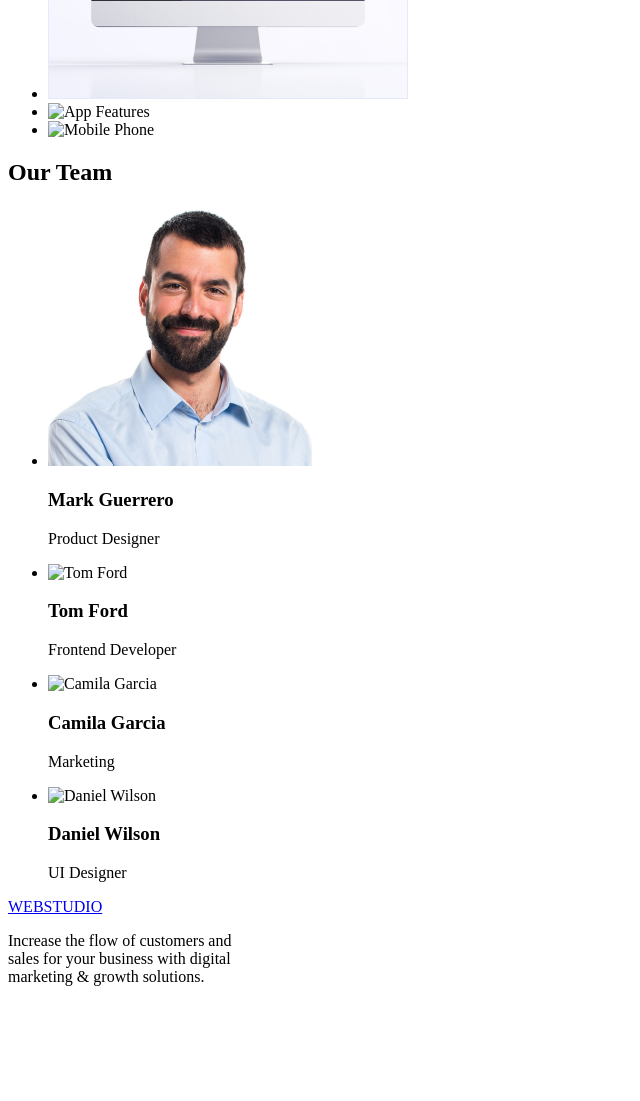
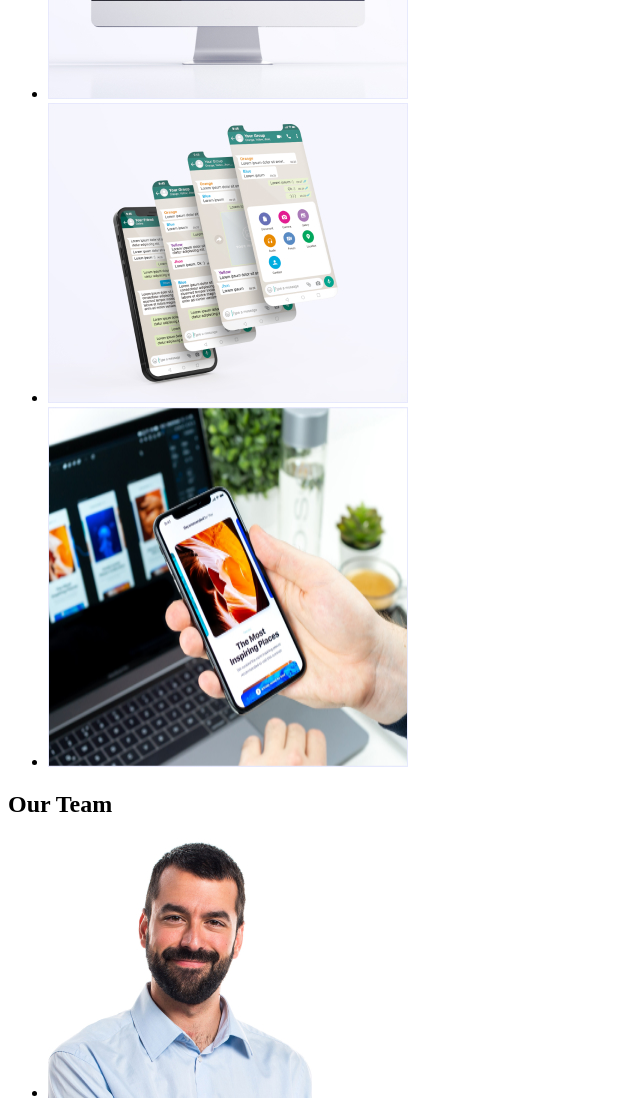
Before and after one commit to kibimbap/goit-markup-hw-01, a plain HTML site: page index.html in a window 1280 px wide. Shown: the part 840-1941 px from the top of the page, without its empty margins (0-640 px from the left). Before the commit the page ends 1842 px from the top, so only its background shows below. Drawn offline with Linux system fonts and the light colour scheme; files whose address does not match are found by name.

Commit message:
Homework 1 - revised
Created Folder for Images

```diff
--- a/index.html
+++ b/index.html
@@ -71,9 +71,9 @@
             <ul>
                 <li> <img src="images/what-we-do-1.jpg" alt="Mac PC" width="360" height="300"/>
                 </li>
-                <li> <img src="images\what-we-do-2.jpg" alt="App Features" width="360" height="300"/>
+                <li> <img src="images/what-we-do-2.jpg" alt="App Features" width="360" height="300"/>
                 </li>
-                <li> <img src="images\what-we-do-3.jpg" alt="Mobile Phone" width="360" height="360"/>
+                <li> <img src="images/what-we-do-3.jpg" alt="Mobile Phone" width="360" height="360"/>
                 </li>
             </ul>
         </section>
@@ -85,15 +85,15 @@
                     <h3>Mark Guerrero</h3>
                     <p>Product Designer</p>
                 </li>
-                <li> <img src="images\profile-2.jpg" alt="Tom Ford"/>
+                <li> <img src="images/profile-2.jpg" alt="Tom Ford"/>
                     <h3>Tom Ford</h3>
                     <p>Frontend Developer</p>
                 </li>
-                <li> <img src="images\profile-3.jpg" alt="Camila Garcia"/>
+                <li> <img src="images/profile-3.jpg" alt="Camila Garcia"/>
                     <h3>Camila Garcia</h3>
                     <p>Marketing</p>
                 </li>
-                <li> <img src="images\profile-4.jpg" alt="Daniel Wilson"/>
+                <li> <img src="images/profile-4.jpg" alt="Daniel Wilson"/>
                     <h3>Daniel Wilson</h3>
                     <p>UI Designer</p>
                 </li>
```
Also changed, not shown: Images/profile-1.jpg (renamed from profile-1.jpg), Images/profile-2.jpg (renamed from profile-2.jpg), Images/profile-3.jpg (renamed from profile-3.jpg), Images/profile-4.jpg (renamed from profile-4.jpg), Images/what-we-do-1.jpg (renamed from what-we-do-1.jpg), Images/what-we-do-2.jpg (renamed from what-we-do-2.jpg), Images/what-we-do-3.jpg (renamed from what-we-do-3.jpg).
